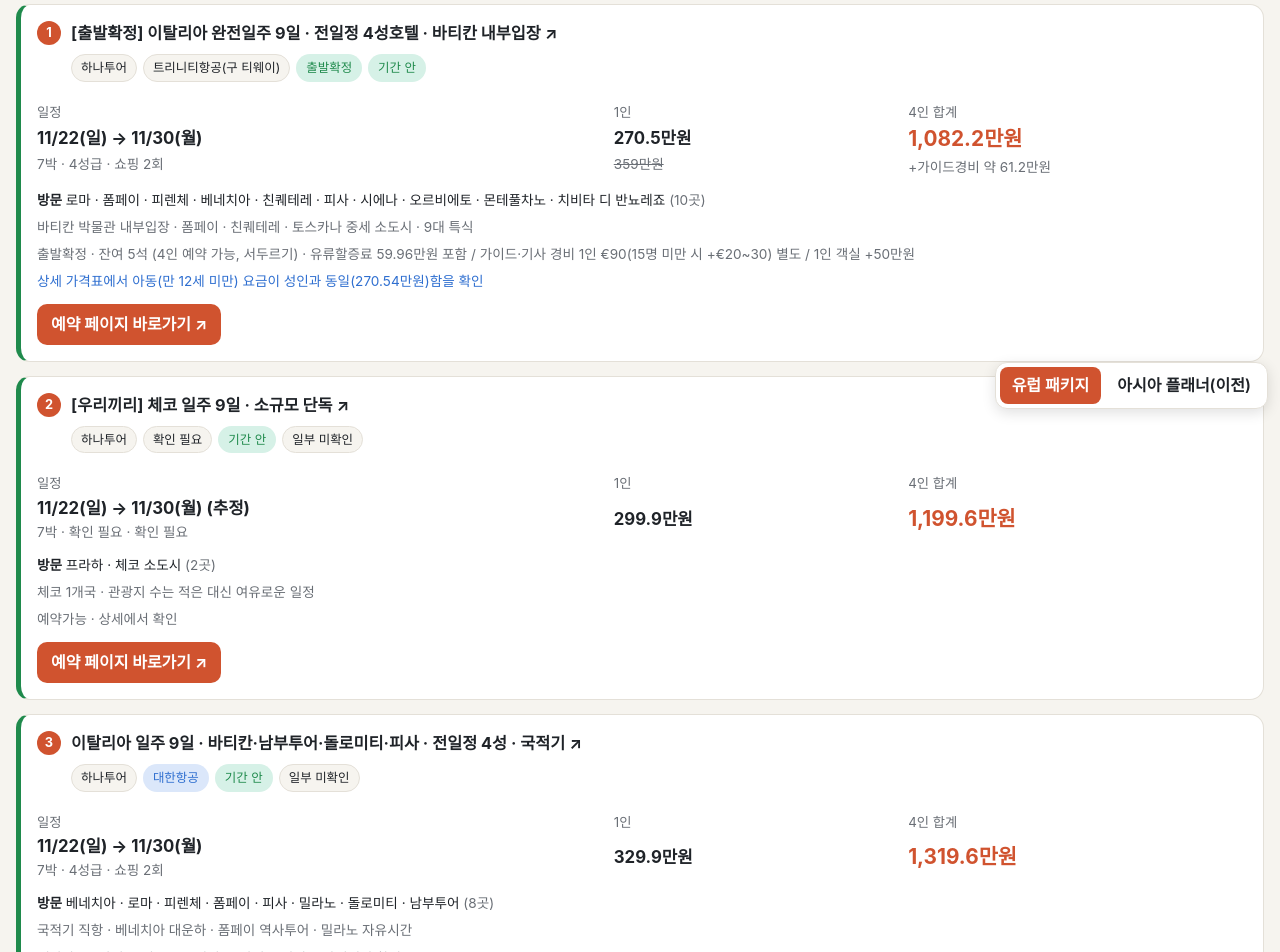
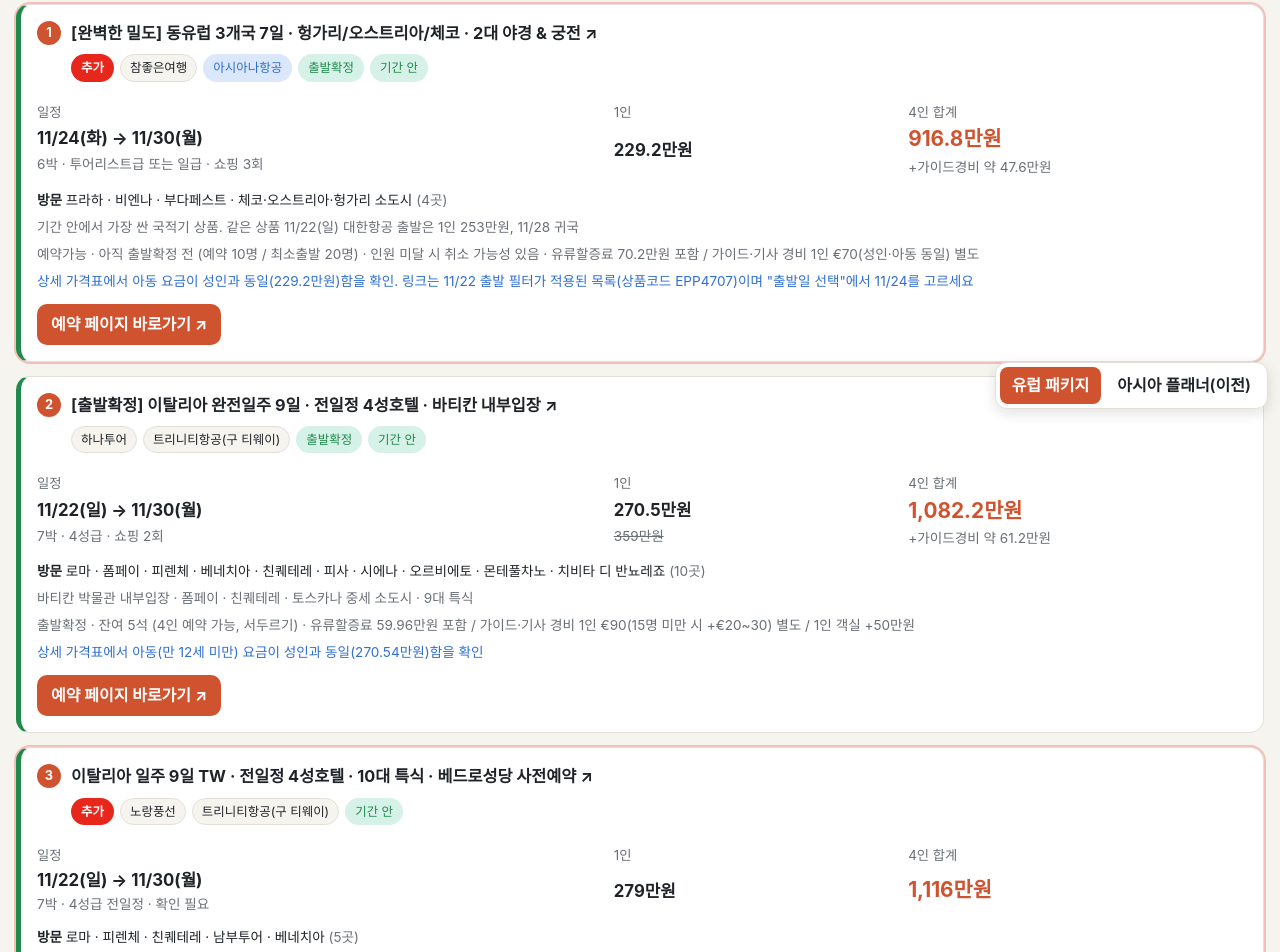
Before and after one commit to heekeunlee/tourplan, a React (Vite) app: page / in a window 1280 px wide. Shown: the part 379-1331 px from the top of the page. Built offline with nearby package versions, Linux system fonts and the light colour scheme.

Commit message:
Add Verygoodtour and Yellow Balloon Europe deals with new badge
Co-Authored-By: Claude Sonnet 5.5 <noreply@anthropic.com>

```diff
--- a/src/europe/EuropeDeals.tsx
+++ b/src/europe/EuropeDeals.tsx
@@ -44,14 +44,15 @@ export default function EuropeDeals() {
         {list.map((d, i) => {
           const over = daysOver(d)
           const total = d.price * people
-          const guide = d.id === 'hana-it-tw' ? 90 * people * rate : 0
+          const guide = (d.guideEur ?? (d.id === 'hana-it-tw' ? 90 : 0)) * people * rate
           return (
-            <article key={d.id} className={`deal ${over <= 0 ? 'in' : 'out'}`}>
+            <article key={d.id} className={`deal ${over <= 0 ? 'in' : 'out'}${d.added ? ' added' : ''}`}>
               <header>
                 <span className="rank">{i + 1}</span>
                 <div className="deal-title">
                   <a href={d.url} target="_blank" rel="noreferrer">{d.title} ↗</a>
                   <div className="chips">
+                    {d.added && <span className="chip new-tag">추가</span>}
                     <span className="chip">{d.agency}</span>
                     <span className={`chip ${d.national ? 'w-ok' : ''}`}>{d.airline}</span>
                     {d.urgent && <span className="chip w-bad">긴급모객</span>}
--- a/src/europe/deals.ts
+++ b/src/europe/deals.ts
@@ -29,6 +29,8 @@ export interface Deal {
   url: string
   verified: boolean // 상세 페이지까지 확인했는지
   note?: string
+  guideEur?: number // 가이드·기사 경비 (유로/인)
+  added?: boolean // 기존 결과에 이어 새로 찾아 추가한 상품 (카드에 '추가' 딱지)
 }
 
 const hana = 'https://www.hanatour.com/package/major-products'
@@ -57,6 +59,53 @@ export const DEALS: Deal[] = [
     url: 'https://www.hanatour.com/trp/pkg/CHPC0PKG0200M200?pkgCd=EWP171261122TWW&prePage=major-products',
     verified: true,
     note: '상세 가격표에서 아동(만 12세 미만) 요금이 성인과 동일(270.54만원)함을 확인',
+  },
+  {
+    id: 'vg-ee',
+    added: true,
+    agency: '참좋은여행',
+    title: '[완벽한 밀도] 동유럽 3개국 7일 · 헝가리/오스트리아/체코 · 2대 야경 & 궁전',
+    airline: '아시아나항공',
+    national: true,
+    depart: '2026-11-24',
+    ret: '2026-11-30',
+    nights: 6,
+    price: 2292000,
+    childSame: true,
+    hotel: '투어리스트급 또는 일급',
+    shopping: '쇼핑 3회',
+    status: '예약가능 · 아직 출발확정 전 (예약 10명 / 최소출발 20명)',
+    seats: '인원 미달 시 취소 가능성 있음',
+    cities: ['프라하', '비엔나', '부다페스트', '체코·오스트리아·헝가리 소도시'],
+    highlights: '기간 안에서 가장 싼 국적기 상품. 같은 상품 11/22(일) 대한항공 출발은 1인 253만원, 11/28 귀국',
+    fees: '유류할증료 70.2만원 포함 / 가이드·기사 경비 1인 €70(성인·아동 동일) 별도',
+    url: 'https://www.verygoodtour.com/Search/SearchList?Keyword=%EC%9C%A0%EB%9F%BD&SearchTitle=%EC%9C%A0%EB%9F%BD#orderby=4&CfmYN=&depdate=2026-11-22&weekday=1&day=&price=&airlineType=&pageIndex=1&branchCodes=&type=',
+    verified: true,
+    note: '상세 가격표에서 아동 요금이 성인과 동일(229.2만원)함을 확인. 링크는 11/22 출발 필터가 적용된 목록(상품코드 EPP4707)이며 "출발일 선택"에서 11/24를 고르세요',
+    guideEur: 70,
+  },
+  {
+    id: 'yb-it-tw',
+    added: true,
+    agency: '노랑풍선',
+    title: '이탈리아 일주 9일 TW · 전일정 4성호텔 · 10대 특식 · 베드로성당 사전예약',
+    airline: '트리니티항공(구 티웨이)',
+    national: false,
+    depart: '2026-11-22',
+    ret: '2026-11-30',
+    nights: 7,
+    price: 2790000,
+    childSame: false,
+    hotel: '4성급 전일정',
+    shopping: '확인 필요',
+    status: '예약가능 · 출발예정 (확정 전)',
+    seats: '잔여 10석 · 쿠폰 10만원 표기',
+    cities: ['로마', '피렌체', '친퀘테레', '남부투어', '베네치아'],
+    highlights: '하나투어 이탈리아 상품과 같은 일정·같은 항공. 쿠폰 적용 여부에 따라 하나투어(270.5만원)와 비슷한 가격',
+    fees: '상세에서 확인',
+    url: 'https://pkg.ybtour.co.kr/search/searchPdt.yb?query=EWP4138',
+    verified: true,
+    note: '출발일 보기에서 11/22(일) 11:00 → 11/30(월) 14:50 확인. 링크는 상품코드 EWP4138 검색 결과',
   },
   {
     id: 'hana-it-ke',
@@ -216,6 +265,7 @@ export const DEALS: Deal[] = [
 export const SOURCES = [
   { name: '하나투어', how: '파리·로마·프라하·바르셀로나 목록을 출발일 지정(11/22 단일, 11/23~24)으로 조회', found: '이탈리아·동유럽·프랑스 상품 확인, 이탈리아 상품은 상세 페이지까지 확인' },
   { name: '모두투어', how: '서유럽 전체 검색(11/22~11/30), 이탈리아 상품 달력 확인', found: '11/22 출발 없음, 11/24 출발 대한항공 279만원이 최저' },
-  { name: '참좋은여행', how: '서유럽 검색 결과 확인', found: '10일 이상 일정 위주라 11/30 귀국 조건에 맞지 않아 제외' },
-  { name: '롯데관광·노랑풍선', how: '키워드 검색 확인', found: '키워드 결과가 후기·크루즈 위주이거나 화면이 비어 조건 조회 불가, 이번 비교에서 제외' },
+  { name: '참좋은여행', how: '유럽 검색에서 여행 시작일 11/22 필터 적용(12개), 동유럽 7일 상품의 출발일별 요금과 상세 가격표 확인', found: '동유럽 3개국 7일 11/24 출발 229.2만원(아동 동일), 11/30 귀국 — 기간 안 최저가' },
+  { name: '노랑풍선', how: '유럽 > 서유럽(1개국) 21개 목록에서 출발일 11/22 필터(4개), 이탈리아 상품 출발일 확인', found: '이탈리아 일주 9일 TW 279만원(11/22~11/30). 프랑스 일주 439만원, 스위스 523만원' },
+  { name: '롯데관광', how: '서유럽·이탈리아·동유럽/발칸 목록(출발확정 날짜) 확인', found: '11/22~11/30 안에 출발확정인 상품 없음. 가장 가까운 것은 서유럽 3개국 10일(OZ) 11/25 출발 429만원~, 이탈리아 8일(OZ) 11/29 출발 339만원~ 으로 귀국이 12/4~12/6' },
 ]
--- a/src/styles.css
+++ b/src/styles.css
@@ -222,3 +222,6 @@ a.book:hover { background: var(--a-soft); }
 .book-btn { justify-self: start; margin-top: 6px; background: var(--accent); color: #fff; text-decoration: none; font-weight: 700; padding: 8px 14px; border-radius: 10px; }
 .book-btn:hover { filter: brightness(.95); }
 @media (max-width: 600px) { .deal-grid { grid-template-columns: 1fr 1fr; } .deal-grid > div:first-child { grid-column: 1 / -1; } }
+
+.new-tag { background: #e8271c; color: #fff; border-color: transparent; font-weight: 800; }
+.deal.added { box-shadow: 0 0 0 2px rgba(232, 39, 28, .25); }
```
Also changed, not shown: 1 other file (tests, documents, lock files or other folders).
